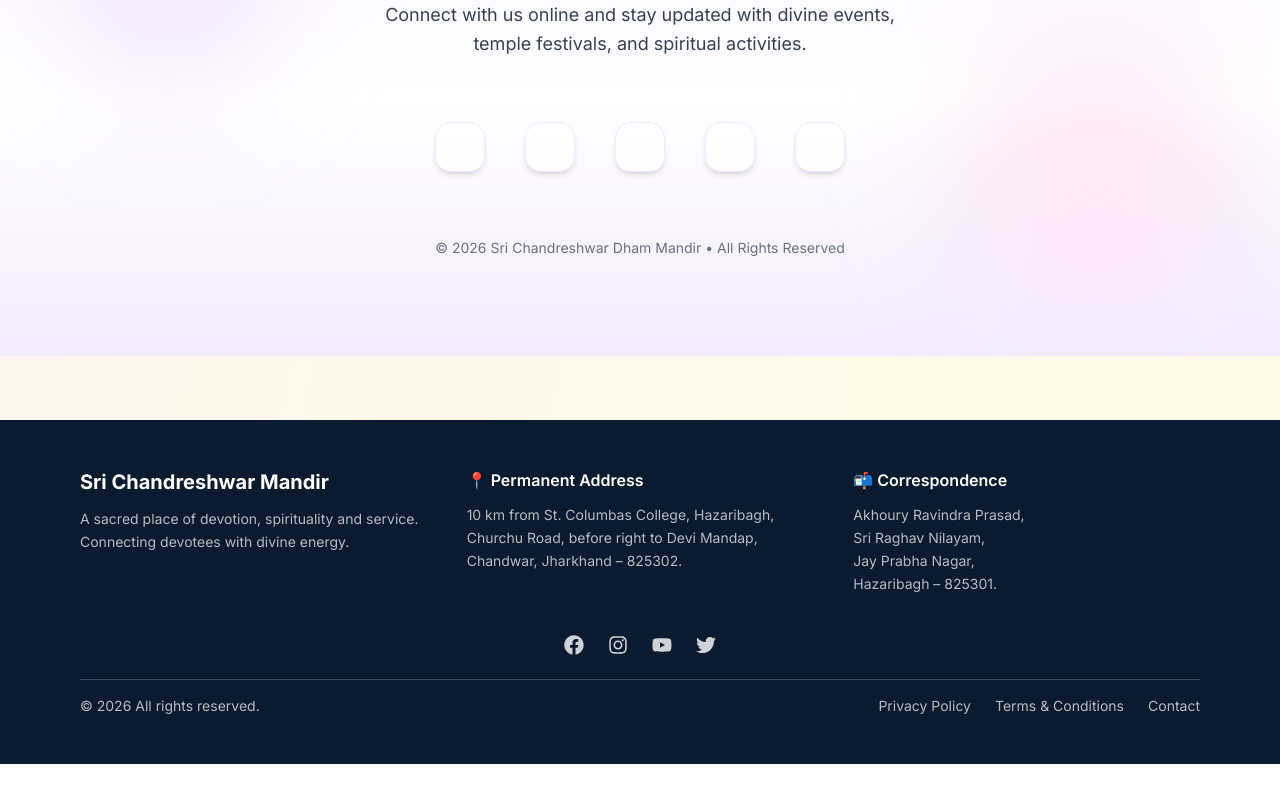
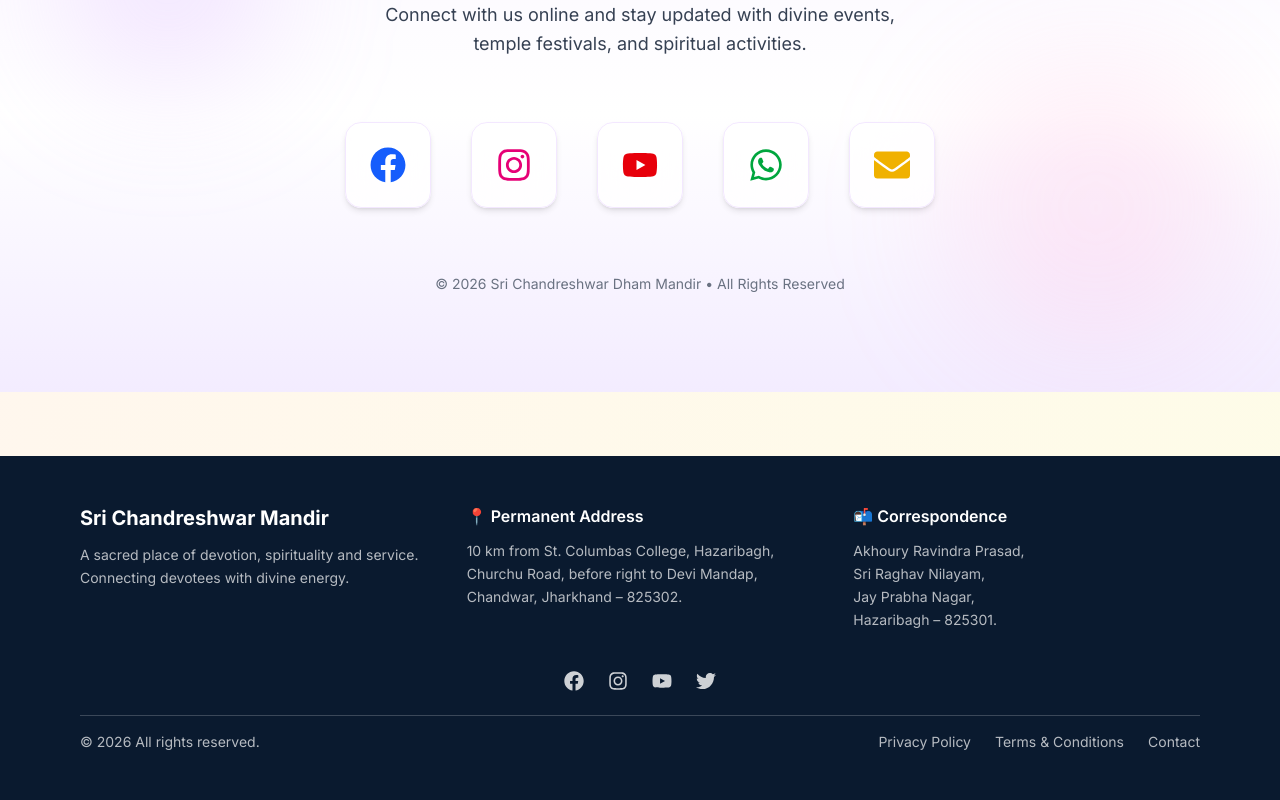
Before and after one commit to PathakAnshika/ShivTempleWebsite, a Next.js app: page / in a window 1280 px wide. Shown: the part 6491-7291 px from the top of the page. Before the commit the page ends 7255 px from the top, so only its background shows below. Built offline with nearby package versions, Linux system fonts and the light colour scheme.

Commit message:
Upgrade Next.js to fix security vulnerability

```diff
--- a/app/components/StayInTouchSection.jsx
+++ b/app/components/StayInTouchSection.jsx
@@ -1,7 +1,7 @@
 "use client";
 import React from "react";
 import { motion } from "framer-motion";
-import { FaFacebook, FaInstagram, FaYoutube, FaTwitter, FaEnvelope } from "react-icons/fa";
+import { FaFacebook, FaInstagram, FaYoutube, FaWhatsapp, FaEnvelope } from "react-icons/fa";
 
 export function StayInTouchSection() {
   return (
@@ -59,7 +59,11 @@ export function StayInTouchSection() {
           { icon: <FaFacebook />, color: "text-blue-600", bg: "hover:bg-blue-100" },
           { icon: <FaInstagram />, color: "text-pink-600", bg: "hover:bg-pink-100" },
           { icon: <FaYoutube />, color: "text-red-600", bg: "hover:bg-red-100" },
-          { icon: <FaTwitter />, color: "text-sky-500", bg: "hover:bg-sky-100" },
+          {
+    icon: <FaWhatsapp />,
+    color: "text-green-600",
+    bg: "hover:bg-green-100",
+  },
           { icon: <FaEnvelope />, color: "text-yellow-500", bg: "hover:bg-yellow-100" },
         ].map((item, index) => (
           <motion.div
@@ -79,7 +83,9 @@ export function StayInTouchSection() {
   transition-all
 `}
           >
-           <div className={`text-3xl sm:text-4xl ${item.color}`}> </div>
+          <div className={`text-3xl sm:text-4xl ${item.color}`}>
+  {item.icon}
+</div>
           </motion.div>
         ))}
       </motion.div>
```
